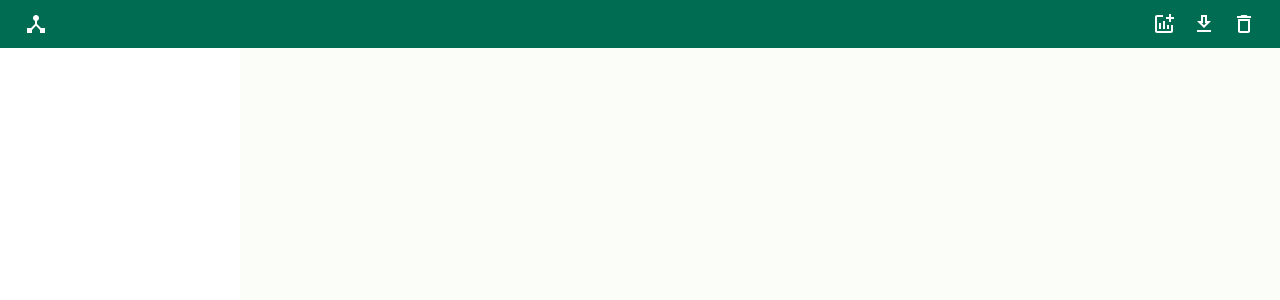
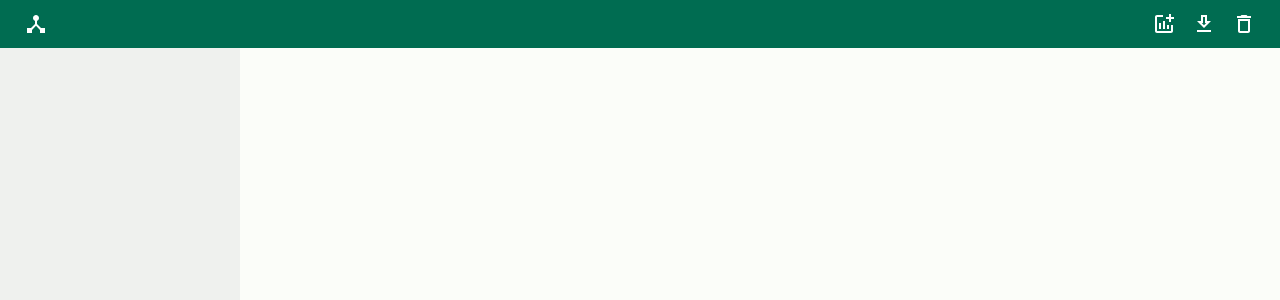
Before and after one commit to renanrms/FTR-Lab-Desktop, a React (Vite) app in the folder src/renderer/: page / in a window 1280 px wide. Shown: the top 300 px of the page. Built offline with nearby package versions, Linux system fonts and the light colour scheme.

Commit message:
Corrige a cor da sidebar.

```diff
--- a/src/renderer/src/components/Sidebar.tsx
+++ b/src/renderer/src/components/Sidebar.tsx
@@ -1,3 +1,3 @@
 export function Sidebar() {
-  return <div className="w-60 h-full bg-white"></div>
+  return <div className="w-60 h-full bg-neutral-95"></div>
 }
```
